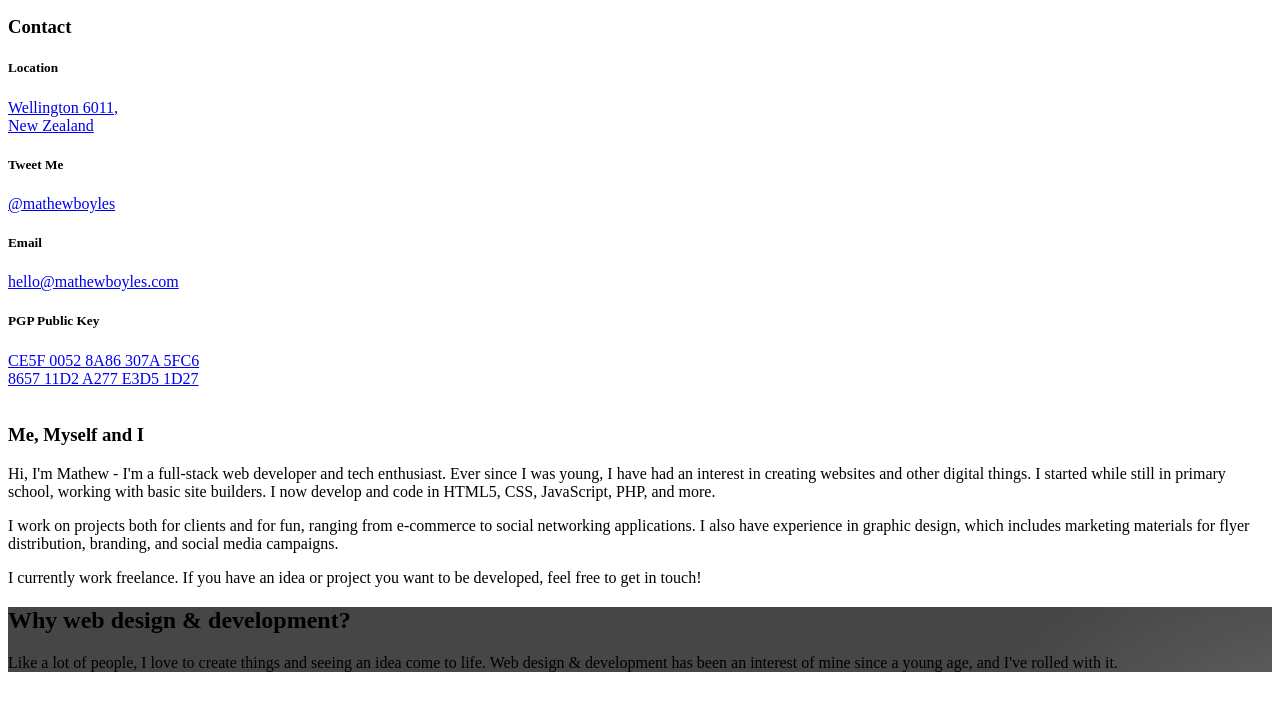
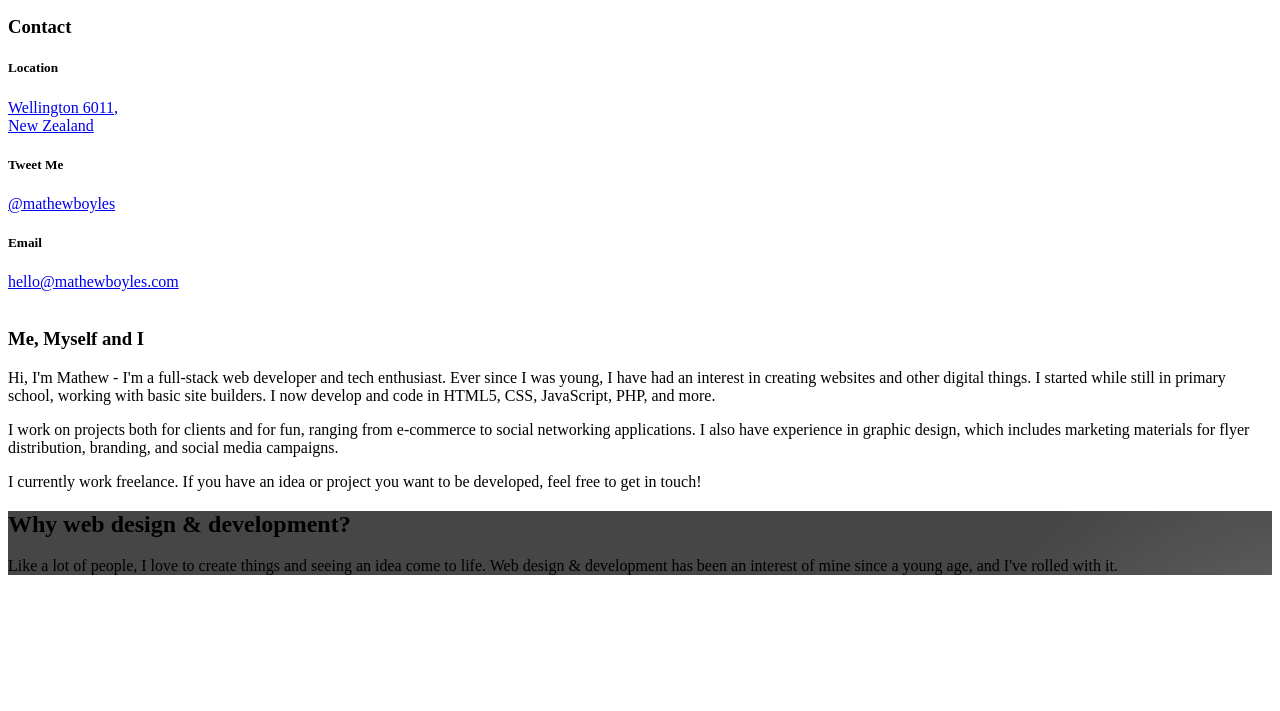
Before and after one commit to MathewBoyles/mathewboyles.github.io, a plain HTML site: page tmpl/pages/about.html in a window 1280 px wide. Shown: the part 87-798 px from the top of the page. Drawn offline with Linux system fonts and the light colour scheme; files whose address does not match are found by name.

Commit message:
PGP Key removed

```diff
--- a/tmpl/pages/about.html
+++ b/tmpl/pages/about.html
@@ -24,9 +24,6 @@
 
         <h5 class="primary-font info-title">Email</h5>
         <a href="mailto:hello@mathewboyles.com" target="_blank">hello@mathewboyles.com</a>
-
-        <h5 class="primary-font info-title">PGP Public Key</h5>
-        <a href="/pgp_key.txt" target="_blank" download="Mathew_Boyles-PGP.txt">CE5F 0052 8A86 307A 5FC6<br />8657 11D2 A277 E3D5 1D27</a>
       </div>
 
       <br />
```
Also changed, not shown: pgp_key.txt (deleted).
